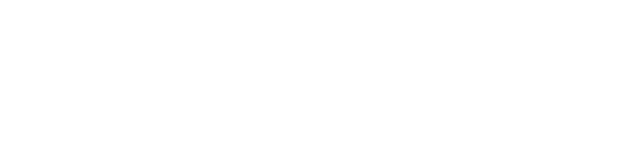
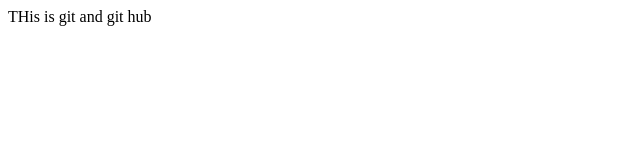
Before and after one commit to mathanraj1607/sample, a plain HTML site: page index.html in a window 1280 px wide. Shown: the whole page, without its empty margins (0-640 px from the left). Drawn offline with Linux system fonts and the light colour scheme.

Commit message:
Added <P> tag to index.html

```diff
--- a/index.html
+++ b/index.html
@@ -5,5 +5,6 @@ THis is a awesome website.
 </title>
 </head>
 <body>
+<p>THis is git and git hub</p>
 </body>
 </html>
```
